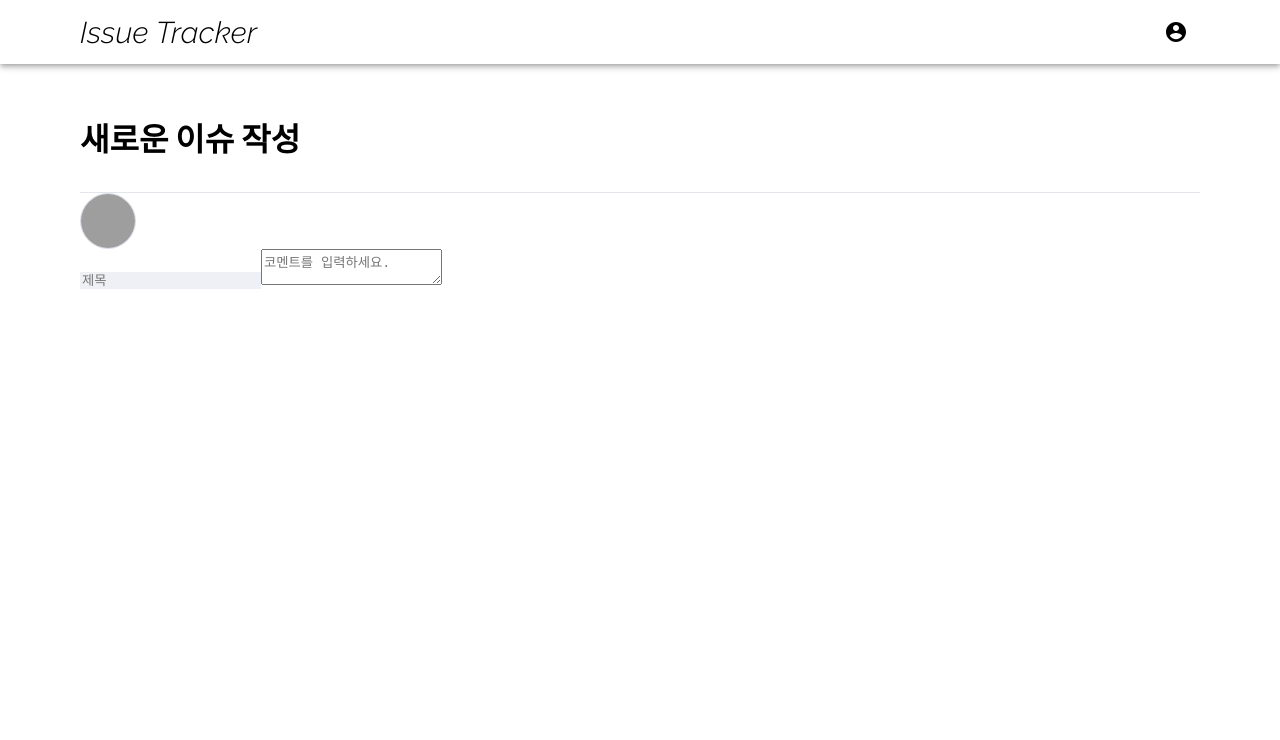
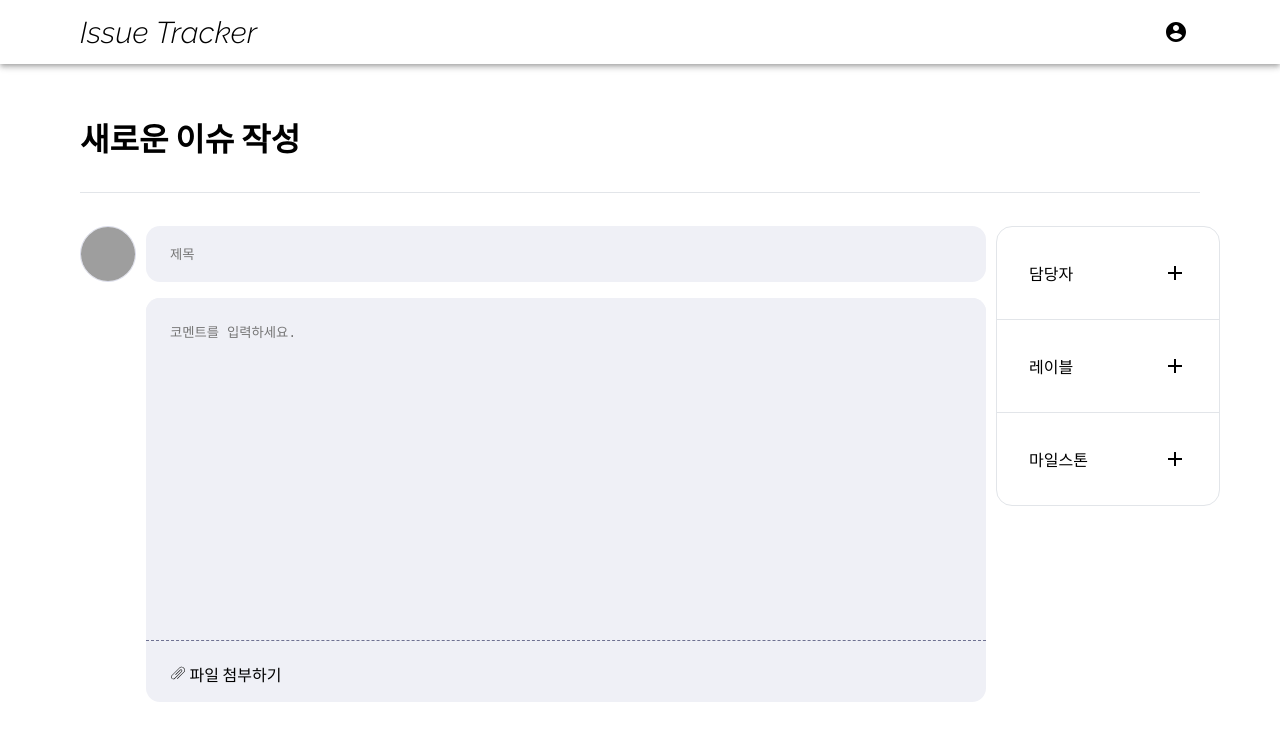
Before and after one commit to codesquad-members-2021/issue-tracker, a React (Create React App) app in the folder frontend/: page /create in a window 1280 px wide. Shown: the top 740 px of the page. Built offline with nearby package versions, Linux system fonts and the light colour scheme; grey boxes are pictures that could not be loaded.

Commit message:
style: (#45) 이슈 작성 페이지 전체 마크업

```diff
--- a/frontend/src/page/createIssuePage/CreateIssuePage.tsx
+++ b/frontend/src/page/createIssuePage/CreateIssuePage.tsx
@@ -3,18 +3,19 @@ import styled from 'styled-components';
 import Title from 'components/atom/Title';
 import ProfileImg from 'components/atom/ProfileImg';
 import IssueInput from 'page/createIssuePage/issueInput/IssueInput';
-
+import IssueDetailOption from 'page/createIssuePage/issueDetailOption/IssueDetailOption'
 interface Props {}
 
 export default function CreateIssuePage({}: Props): ReactElement {
   return (
     <CreateIssuePageBlock>
-      <div className='create__section'>
+      <div className='create__section__header'>
         <Title className='create__title'>새로운 이슈 작성</Title>
       </div>
-      <div className='create__section'>
+      <div className='create__section__body'>
         <ProfileImg />
         <IssueInput />
+        <IssueDetailOption/>
       </div>
     </CreateIssuePageBlock>
   );
@@ -26,4 +27,10 @@ const CreateIssuePageBlock = styled.div`
     padding-bottom: 2rem;
     border-bottom: ${({ theme }) => `1px solid ${theme.color.lineGrey}`};
   }
+  .create__section__body{
+    display: grid;
+    grid-template-columns: 5% 75% 20%;
+    grid-gap: 10px;
+    padding-top: 33px;
+  }
 `;
--- a/frontend/src/page/createIssuePage/issueDetailOption/IssueDetailOption.tsx
+++ b/frontend/src/page/createIssuePage/issueDetailOption/IssueDetailOption.tsx
@@ -1,10 +1,33 @@
 import React, { ReactElement } from 'react';
 import styled from 'styled-components';
+import AddOutlinedIcon from '@material-ui/icons/AddOutlined';
 
 interface Props {}
 
 export default function IssueDetailOption({}: Props): ReactElement {
-  return <IssueDetailOptionBlock></IssueDetailOptionBlock>;
+  const options = ['담당자', '레이블', '마일스톤']
+  const handleClick = () =>{
+    //option정하기
+  }
+  const optionList = options.map((option, idx)=>
+                  <div key={'options'+idx} onClick={handleClick}><div>{option}</div><AddOutlinedIcon/></div>)
+
+  return (
+  <IssueDetailOptionBlock>
+    {optionList}
+  </IssueDetailOptionBlock>);
 }
 
-const IssueDetailOptionBlock = styled.div``;
+const IssueDetailOptionBlock = styled.div`
+border-radius: 16px;
+border: 1px solid ${({theme})=>theme.color.lineGrey};
+over-flow: hidden;
+height: min-content;
+> div{
+  padding: 34px 32px;
+  display: flex;
+  justify-content: space-between;
+  &:not(:last-child){
+  border-bottom: 1px solid ${({theme})=>theme.color.lineGrey};
+}
+}`
--- a/frontend/src/page/createIssuePage/issueInput/IssueInput.tsx
+++ b/frontend/src/page/createIssuePage/issueInput/IssueInput.tsx
@@ -1,19 +1,63 @@
 import React, { ReactElement } from 'react';
 import styled from 'styled-components';
+import { GiPaperClip } from 'react-icons/gi'
 interface Props {}
 
 export default function IssueInput({}: Props): ReactElement {
   return (
     <IssueInputBlock>
       <input type='text' className='input__title' placeholder='제목' />
-      <textarea className='input__description' placeholder='코멘트를 입력하세요.' />
+      <div className='input___comment'>
+        <textarea className='input__description' placeholder='코멘트를 입력하세요.' />
+        <div className='input__addFile'>
+          <label htmlFor="add_file"><GiPaperClip/>&nbsp;파일 첨부하기</label>
+          <input type='file' id="add_file" className="input__file" accept=".png, .jpg, .jpeg"/>
+        </div>
+      </div>
     </IssueInputBlock>
   );
 }
 
 const IssueInputBlock = styled.div`
-  input {
+  display: flex;
+  flex-direction: column;
+  .input__title,
+  .input__description {
+    border: none;
     background-color: ${({ theme }) => theme.color.inputBg};
-    border: none;
+    font-size:  ${({ theme }) => theme.size.md}px;
+    height: 56px;
+    &:focus{
+      text-decoration: none;
+      background-color: ${({ theme }) => theme.color.white};
+    }
+  }
+  .input__title{
+    border-radius: 14px;
+    padding: 0px 24px;
+  }
+  .input__description{
+    border-radius: 14px 14px 0 0;
+    padding: 24px;
+    resize: none;
+    width: -webkit-fill-available;
+    height: 343px;
+    border-bottom: 1px dashed ${({ theme }) => theme.color.fontGrey};
+    &:focus{
+      .input__addFile {
+        background-color: ${({ theme }) => theme.color.white}; //?이거 어케해야함?
+      }
+    }
+  }
+  .input___comment{
+    margin-top: 16px;
+    border-radius: 14px;
+    background-color: ${({ theme }) => theme.color.inputBg};
+  }
+  .input__addFile{
+    padding: 16px 24px;
+  }
+  .input__file{
+    height: 0px;
   }
 `;
```
